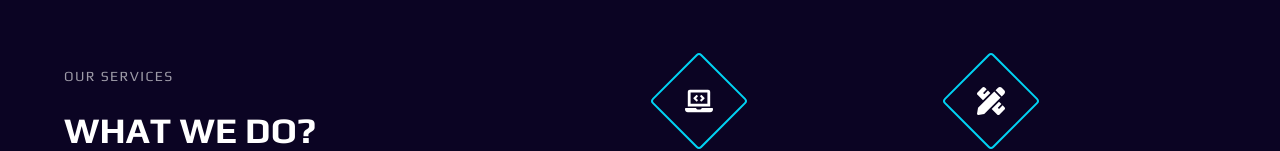
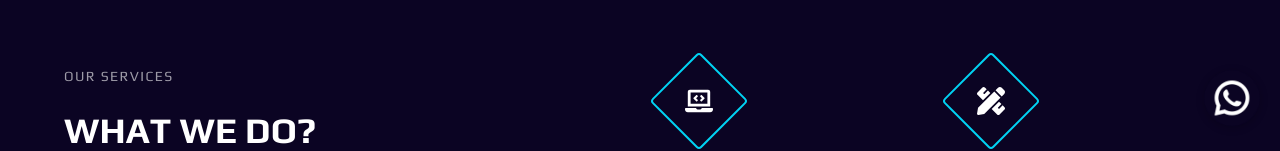
Before and after one commit to Venom0807/code-and-canvas, a React (Vite) app: page / in a window 1280 px wide. Shown: the part 654-805 px from the top of the page. Built offline with nearby package versions, Linux system fonts and the light colour scheme.

Commit message:
whatsapp

```diff
--- /dev/null
+++ b/components/WhatsappButton.jsx
@@ -0,0 +1,32 @@
+import React from "react";
+export default function WhatsappButton() {
+  const whatsappLink = `https://wa.me/923194189357`;
+
+  return (
+    <a
+      href={whatsappLink}
+      target="_blank"
+      rel="noopener noreferrer"
+      style={{
+        position: "fixed",
+        right: "20px",
+        bottom: "20px",
+        zIndex: 1000,
+        color: "#fff",
+        borderRadius: "50%",
+        width: "56px",
+        height: "56px",
+        display: "flex",
+        alignItems: "center",
+        justifyContent: "center",
+        boxShadow: "0 2px 8px rgba(0,0,0,0.2)",
+        fontSize: "28px",
+        textDecoration: "none",
+      }}
+      aria-label="Chat on WhatsApp"
+    >
+      {/* WhatsApp SVG icon */}
+      <img src="whatsapp.png" alt="" />
+    </a>
+  );
+}
--- a/src/pages/Home.jsx
+++ b/src/pages/Home.jsx
@@ -7,6 +7,7 @@ import StatsSection from "../components/StatsSection";
 import TeamSection from "../components/TeamSection";
 import CallToAction from "../components/CallToAction";
 import Footer from "../components/Footer";
+import WhatsappButton from "../../components/WhatsappButton";
 
 const Home = () => {
   return (
@@ -22,6 +23,7 @@ const Home = () => {
       <TeamSection />
       <CallToAction />
       <Footer />
+      <WhatsappButton />
     </div>
   );
 };
```
